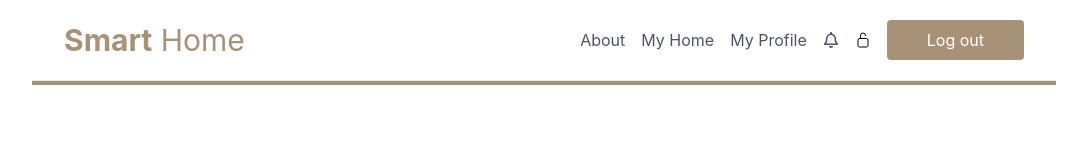
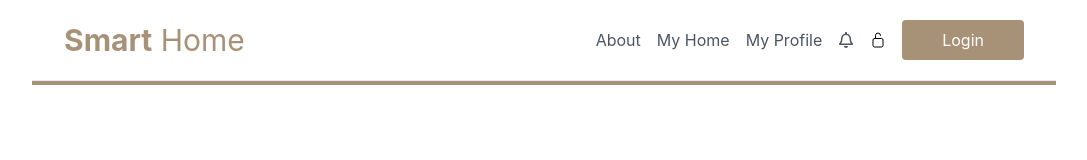
Before and after one commit to OliwierWijas/SEP4-frontend, a React (Create React App) app: page / in a window 1280 px wide. Shown: the top 160 px of the page, without its empty margins (96-1183 px from the left). Built offline with nearby package versions, Linux system fonts and the light colour scheme.

Commit message:
Login button now forwards to Login page

```diff
--- a/src/components/Header.js
+++ b/src/components/Header.js
@@ -50,10 +50,10 @@ export default function Header({ setNotificationOpen }) {
               <div>
                 {isHouseLocked ? <IoLockClosedOutline onClick={handleLocker}/> : <IoLockOpenOutline onClick={handleLocker}/> }
               </div>
-              <BrownButton
-                text="Log out"
+              <Link to="/Login"><BrownButton
+                text="Login"
                 className="hover:bg-blue-600 text-white font-bold py-2 px-4 rounded"
-              />
+              /></Link>
             </div>
             <div className="flex items-center md:hidden">
               <button
```
